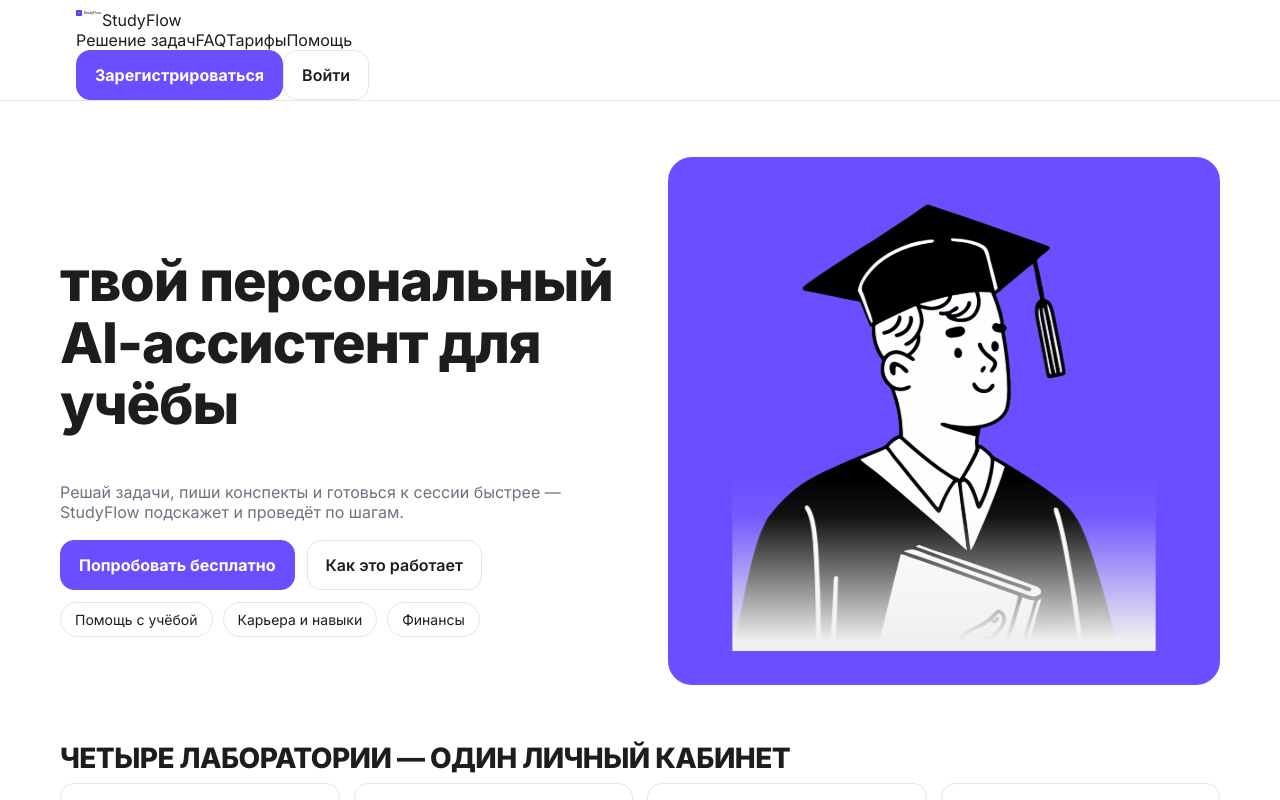
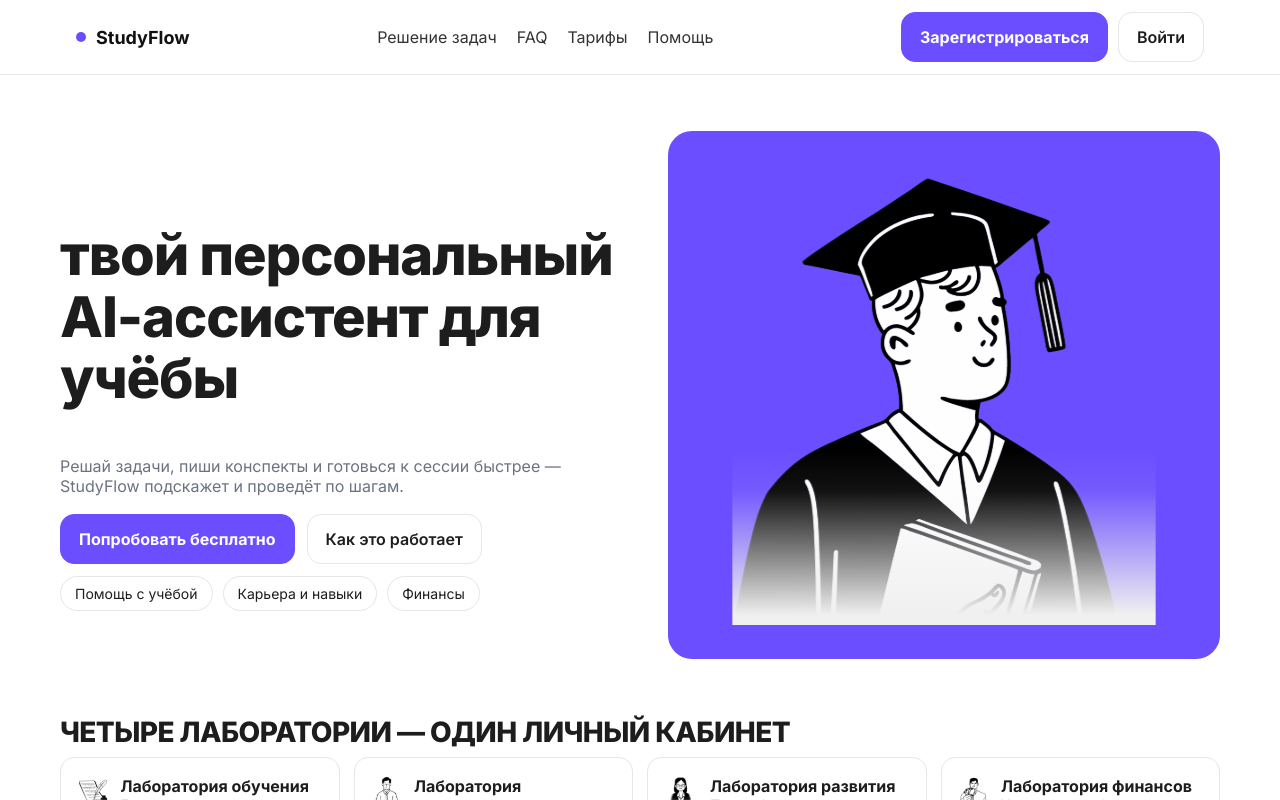
Before and after one commit to SViaTLanA7/atlabs-front, a Next.js app: page / in a window 1280 px wide. Shown: the top 800 px of the page. Built offline with nearby package versions, Linux system fonts and the light colour scheme.

Commit message:
feat: mobile header animation, sticky shadow, parallax for hero/promo

```diff
--- a/src/app/globals.css
+++ b/src/app/globals.css
@@ -227,3 +227,22 @@
 @media (max-width:380px){
     .chips{ gap:6px }
 }
+/* --- анимация выпадающего мобильного меню и бургера --- */
+.mobile-panel{
+    max-height:0; overflow:hidden;
+    transition:max-height .3s ease, opacity .2s ease;
+    opacity:0;
+}
+.mobile-panel.open{
+    max-height:480px;
+    opacity:1;
+}
+
+/* burger animation */
+.burger{ transition: background-color .2s ease, border-color .2s ease }
+.burger.active span:nth-child(1){ transform:translateY(6px) rotate(45deg); transform-origin:center; transition:transform .2s ease }
+.burger.active span:nth-child(2){ opacity:0; transition:opacity .2s ease }
+.burger.active span:nth-child(3){ transform:translateY(-6px) rotate(-45deg); transform-origin:center; transition:transform .2s ease }
+
+/* параллакс-элементы плавно двигаются */
+[data-parallax]{ will-change: transform; transition: transform .06s linear }
--- a/src/app/layout.tsx
+++ b/src/app/layout.tsx
@@ -1,9 +1,10 @@
+// src/app/layout.tsx
+import "./globals.css";
 import type { Metadata } from "next";
-import "./globals.css";
 
-// ВНИМАНИЕ: только относительные импорты
 import Header from "../components/ui/Header";
 import Footer from "../components/ui/Footer";
+import ScrollFX from "../components/ScrollFX";
 
 export const metadata: Metadata = {
     title: {
@@ -12,14 +13,25 @@
     },
     description:
         "Решай задачи, пиши конспекты и готовься к сессии быстрее — StudyFlow подскажет и проведёт по шагам.",
+    icons: {
+        icon: "/favicon.ico",
+        apple: "/apple-touch-icon.png",
+    },
+    manifest: "/site.webmanifest",
 };
 
-export default function RootLayout({ children }: { children: React.ReactNode }) {
+export default function RootLayout({
+                                       children,
+                                   }: {
+    children: React.ReactNode;
+}) {
     return (
         <html lang="ru">
         <body>
         <Header />
-        {children}
+        {/* Плавный скролл + лёгкий параллакс для элементов с data-parallax */}
+        <ScrollFX />
+        <main>{children}</main>
         <Footer />
         </body>
         </html>
--- /dev/null
+++ b/src/components/ScrollFX.tsx
@@ -0,0 +1,35 @@
+"use client";
+
+import { useEffect } from "react";
+
+/**
+ * Лёгкий параллакс для элементов с атрибутом data-parallax="коэффициент"
+ * и плавный scroll-behavior для якорей.
+ */
+export default function ScrollFX() {
+    useEffect(() => {
+        // smooth scroll для якорей
+        if (typeof document !== "undefined") {
+            document.documentElement.style.scrollBehavior = "smooth";
+        }
+
+        // parallax
+        let raf = 0;
+        const els = Array.from(document.querySelectorAll<HTMLElement>("[data-parallax]"));
+
+        const loop = () => {
+            const y = window.scrollY || 0;
+            els.forEach(el => {
+                const k = Number(el.dataset.parallax || "0.12"); // дефолт
+                // translate по оси Y, лёгкое затухание
+                el.style.transform = `translate3d(0, ${y * k}px, 0)`;
+            });
+            raf = requestAnimationFrame(loop);
+        };
+
+        raf = requestAnimationFrame(loop);
+        return () => cancelAnimationFrame(raf);
+    }, []);
+
+    return null;
+}
--- a/src/components/ui/Header.tsx
+++ b/src/components/ui/Header.tsx
@@ -1,31 +1,84 @@
 "use client";
 
 import Link from "next/link";
-import Image from "next/image";
+import { useEffect, useRef, useState } from "react";
 
 export default function Header() {
+    const [open, setOpen] = useState(false);
+    const headerRef = useRef<HTMLElement | null>(null);
+
+    // тень/полупрозрачность при скролле
+    useEffect(() => {
+        const el = headerRef.current;
+        if (!el) return;
+
+        const onScroll = () => {
+            if (window.scrollY > 6) el.classList.add("scrolled");
+            else el.classList.remove("scrolled");
+        };
+        onScroll();
+        window.addEventListener("scroll", onScroll, { passive: true });
+        return () => window.removeEventListener("scroll", onScroll);
+    }, []);
+
+    // закрывать панель при переходе
+    useEffect(() => {
+        const close = () => setOpen(false);
+        window.addEventListener("hashchange", close);
+        return () => window.removeEventListener("hashchange", close);
+    }, []);
+
     return (
-        <header className="site-header">
-            <div className="container-1160 navbar">
-                <div className="nav-left">
-                    <Link href="/" className="flex items-center gap-2 font-extrabold">
-                        <Image src="/brand/logo.svg" alt="" width={26} height={26} />
-                        <span>StudyFlow</span>
+        <>
+            <header ref={headerRef} className="site-header">
+                <div className="nav-wrap">
+                    <Link href="/" className="brand" aria-label="StudyFlow — на главную">
+                        <span className="brand-dot" />
+                        <span className="brand-name">StudyFlow</span>
                     </Link>
 
-                    <nav className="nav-menu">
-                        <Link href="/solutions">Решение задач</Link>
+                    {/* desktop */}
+                    <nav className="nav-links" aria-label="Основное меню">
+                        <Link href="/#solutions">Решение задач</Link>
                         <Link href="/faq">FAQ</Link>
                         <Link href="/pricing">Тарифы</Link>
                         <Link href="/help">Помощь</Link>
                     </nav>
+
+                    <div className="nav-cta">
+                        <Link href="/register" className="btn-primary">Зарегистрироваться</Link>
+                        <Link href="/login" className="btn-outline">Войти</Link>
+                    </div>
+
+                    {/* burger (mobile) */}
+                    <button
+                        type="button"
+                        className={`burger ${open ? "active" : ""}`}
+                        aria-label="Открыть меню"
+                        aria-expanded={open}
+                        onClick={() => setOpen(v => !v)}
+                    >
+                        <span />
+                        <span />
+                        <span />
+                    </button>
                 </div>
 
-                <div className="nav-actions">
-                    <Link href="/register" className="btn-primary">Зарегистрироваться</Link>
-                    <Link href="/login" className="btn-outline">Войти</Link>
+            </header>
+
+            {/* mobile dropdown */}
+            <div className={`mobile-panel ${open ? "open" : ""}`} aria-hidden={!open}>
+                <nav className="mobile-links" aria-label="Мобильное меню">
+                    <Link href="/#solutions" onClick={() => setOpen(false)}>Решение задач</Link>
+                    <Link href="/faq" onClick={() => setOpen(false)}>FAQ</Link>
+                    <Link href="/pricing" onClick={() => setOpen(false)}>Тарифы</Link>
+                    <Link href="/help" onClick={() => setOpen(false)}>Помощь</Link>
+                </nav>
+                <div className="mobile-cta">
+                    <Link href="/register" className="btn-primary" onClick={() => setOpen(false)}>Зарегистрироваться</Link>
+                    <Link href="/login" className="btn-outline" onClick={() => setOpen(false)}>Войти</Link>
                 </div>
             </div>
-        </header>
+        </>
     );
 }
```
Also changed, not shown: src/app/page.tsx (+8 -10 lines).
